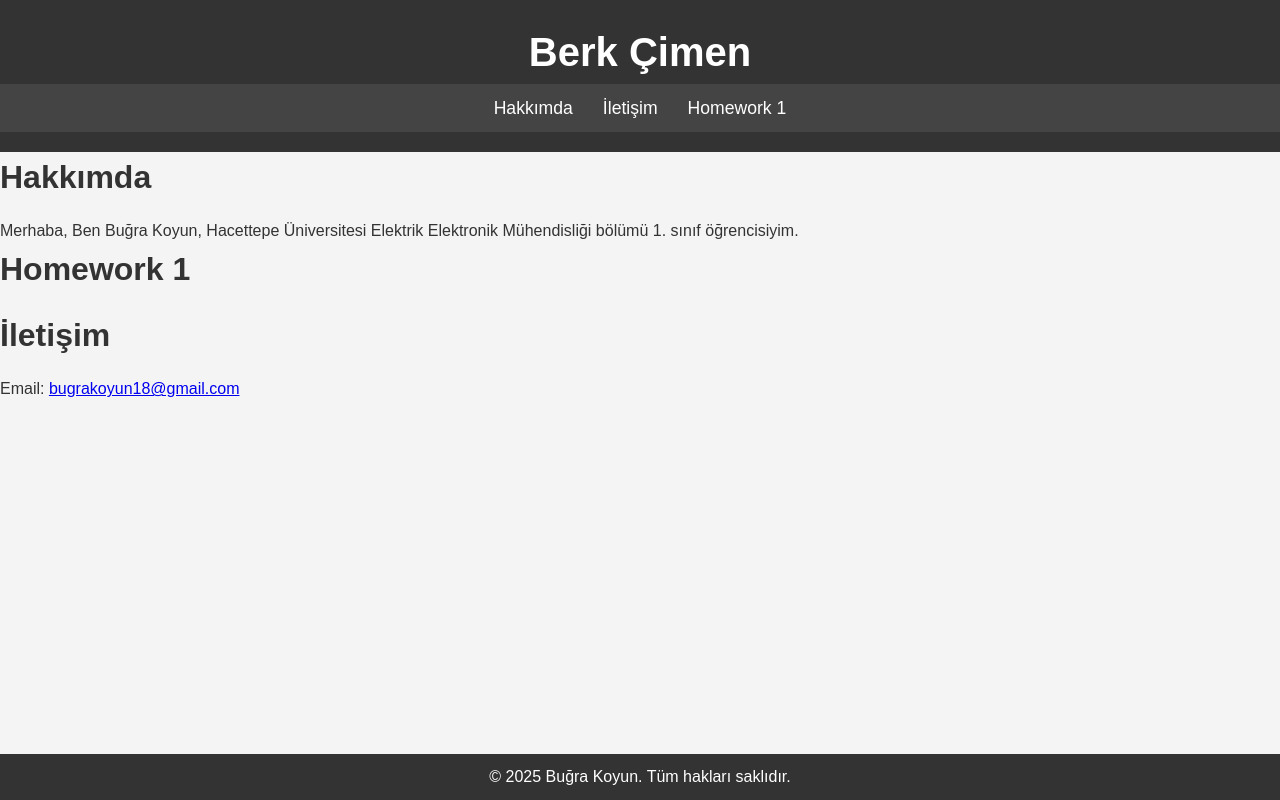
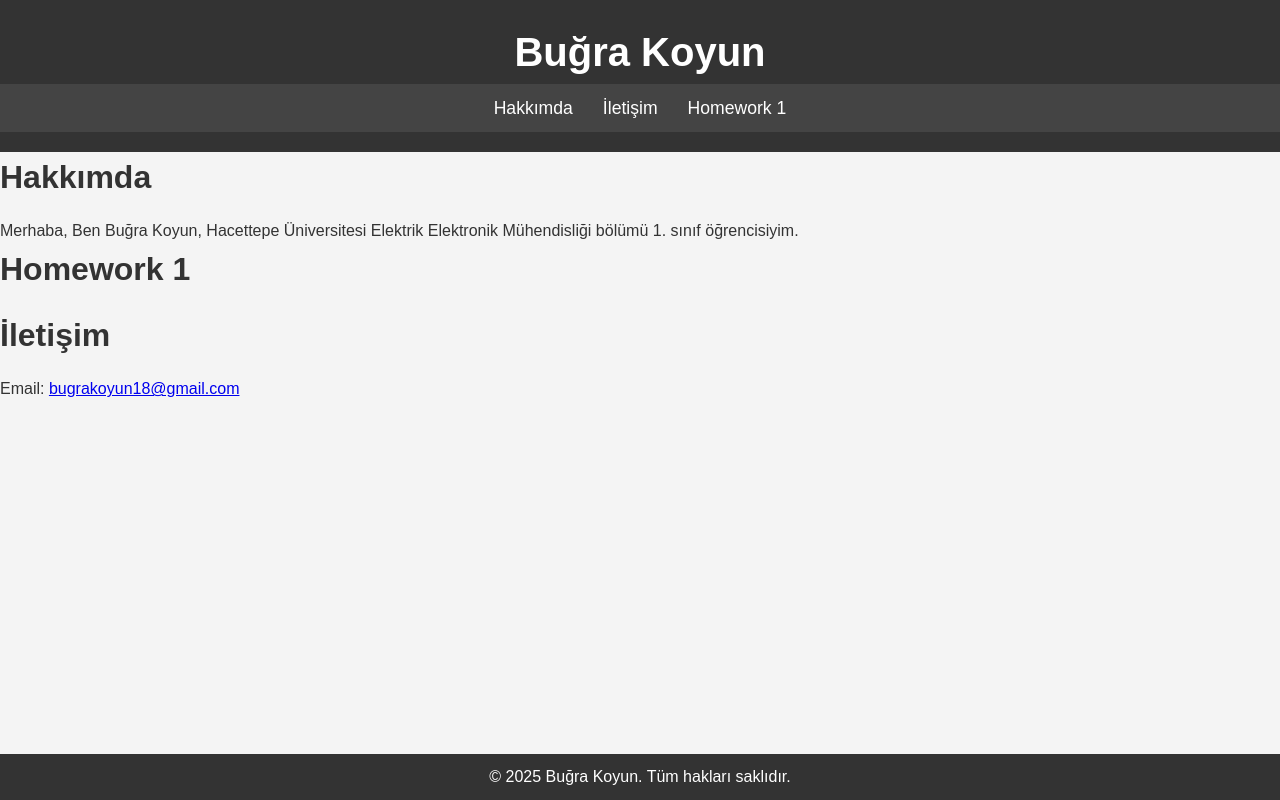
Before and after one commit to Bugra0811/bugrakyn.github.io, a plain HTML site: page index.html in a window 1280 px wide. Drawn offline with Linux system fonts and the light colour scheme.

Commit message:
Update index.html

```diff
--- a/index.html
+++ b/index.html
@@ -3,12 +3,12 @@
 <head>
     <meta charset="UTF-8">
     <meta name="viewport" content="width=device-width, initial-scale=1.0">
-    <title>Berk Çimen</title>
+    <title>Buğra Koyun</title>
     <link rel="stylesheet" href="style.css">
 </head>
 <body>
     <header>
-        <h1>Berk Çimen</h1>
+        <h1>Buğra Koyun</h1>
         <nav>
             <ul>
                 <li><a href="#about">Hakkımda</a></li>
```
